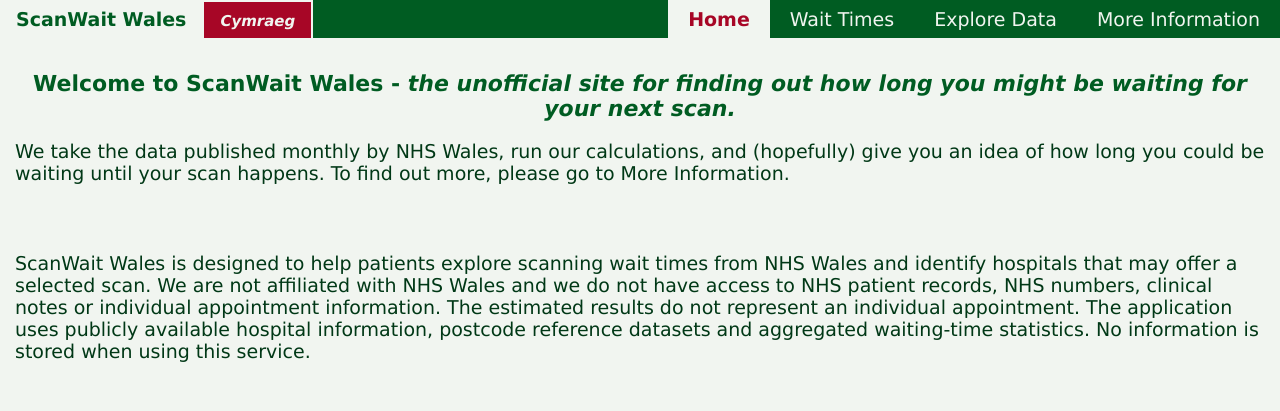
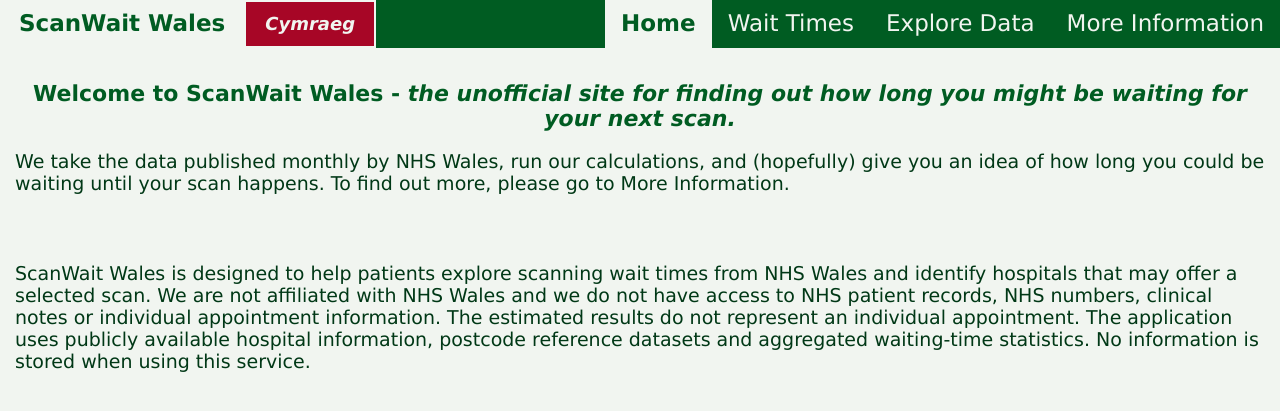
Before and after one commit to gjalimon/ScanWaitWales, a Flask app: page / in a window 1280 px wide. Shown: the top 411 px of the page. Run offline with Flask 3, Linux system fonts and the light colour scheme.

Commit message:
Navigatin bar centering and issue with color overlap fix

```diff
--- a/Static/CSS/style.css
+++ b/Static/CSS/style.css
@@ -43,7 +43,7 @@ section{
     padding: 15px;
 }
 .left{
-    margin-right:auto;
+    margin-right: auto;
 }
 
 /*
@@ -155,12 +155,12 @@ ul {
     padding: 0;
     background-color:#005C22;
     display: flex;
-    flex-wrap: nowrap;
+    flex-wrap: wrap;
+    align-items: stretch;
     position: sticky;
     top:0;
     width: auto;
     z-index:1000;
-    overflow-x: auto;
     overflow-y: hidden;
     -webkit-overflow-scrolling: touch;
     scrollbar-width: thin;
@@ -184,14 +184,16 @@ ul::-webkit-scrollbar-thumb {
 }
 
 li a{
-    display: block;
-    color:#F1F5F0;
-    padding: 8px 20px;
+    display: inline-flex;
+    align-items: center;
+    justify-content: center;
+    color: #F1F5F0;
+    padding: 8px 16px;
     text-decoration: none;
     font-family: Verdana;
-    font-size: 19px;
+    font-size: 23px;
     font-weight: normal;
-    height: 100%;
+    line-height: 1.2;
     white-space: nowrap;
 }
 /*  to change link & background colour on hover*/
@@ -203,13 +205,13 @@ li a:hover {
 /*  to change link & background when active*/
 ul li a.active{
     background-color: #F1F5F0;
-    color:#A70626;
+    color:#005C22;
     font-weight: bold;
 }
 /* For the ScanWait Wales text in the navigation bar*/
 /* For the ScanWait Wales text in the navigation bar*/
 li a.brand-link {
-    padding: 8px 16px;
+    padding: 10px 19px;
     font-weight: bold;
 }
 
@@ -242,7 +244,7 @@ li a.brand-link b {
     border: 2px solid #F1F5F0;
     background-color: #A70626;
     color:#F1F5F0;
-    font-size: 15px;
+    font-size: 18px;
     font-family: Verdana;
     font-style: italic;
     font-weight: bold;
@@ -252,7 +254,7 @@ li a.brand-link b {
     display: flex;
     align-items: center;
     justify-content: center;
-    padding: 0 16px;
+    padding: 0 19px;
 }
 
 .back-viz-button{
```
